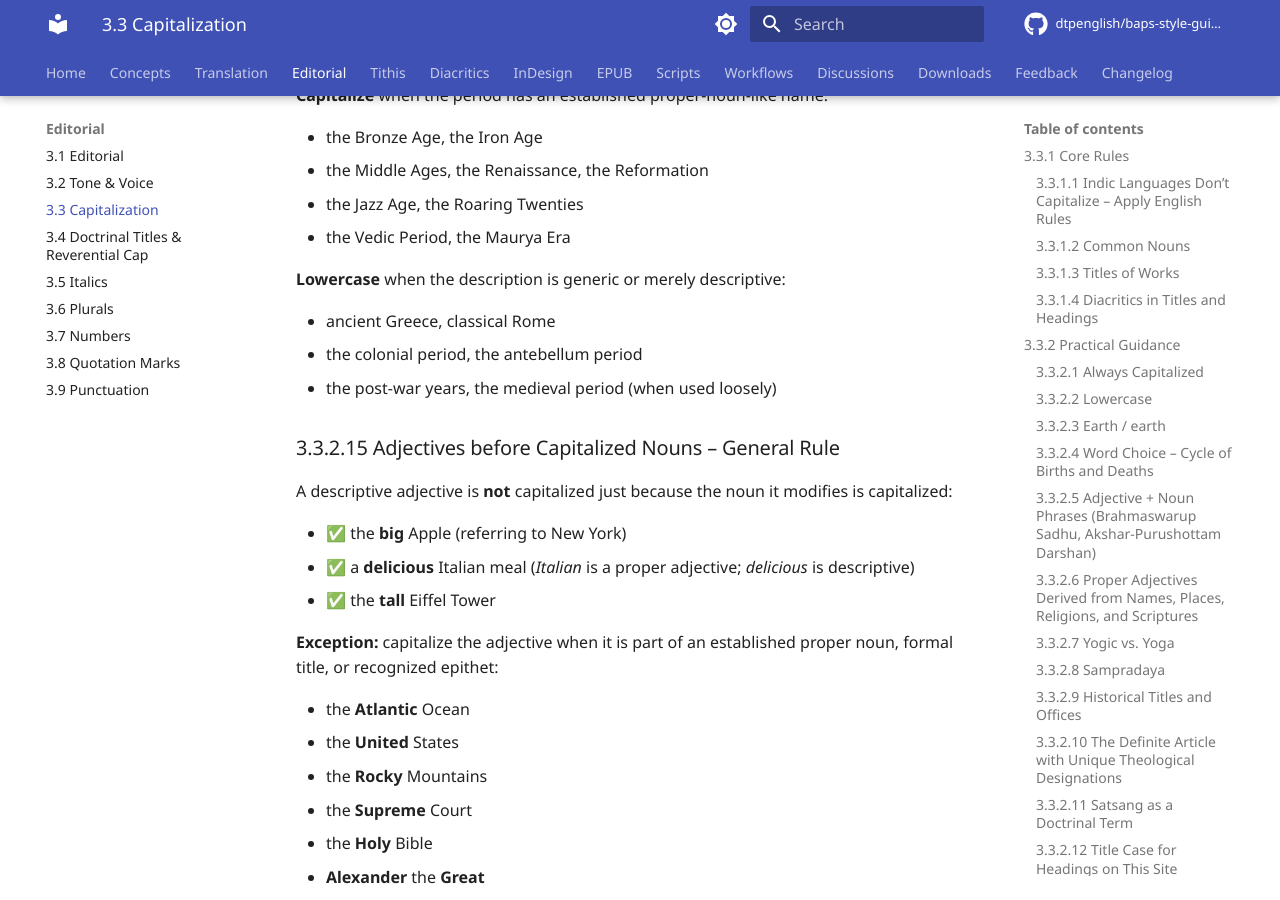
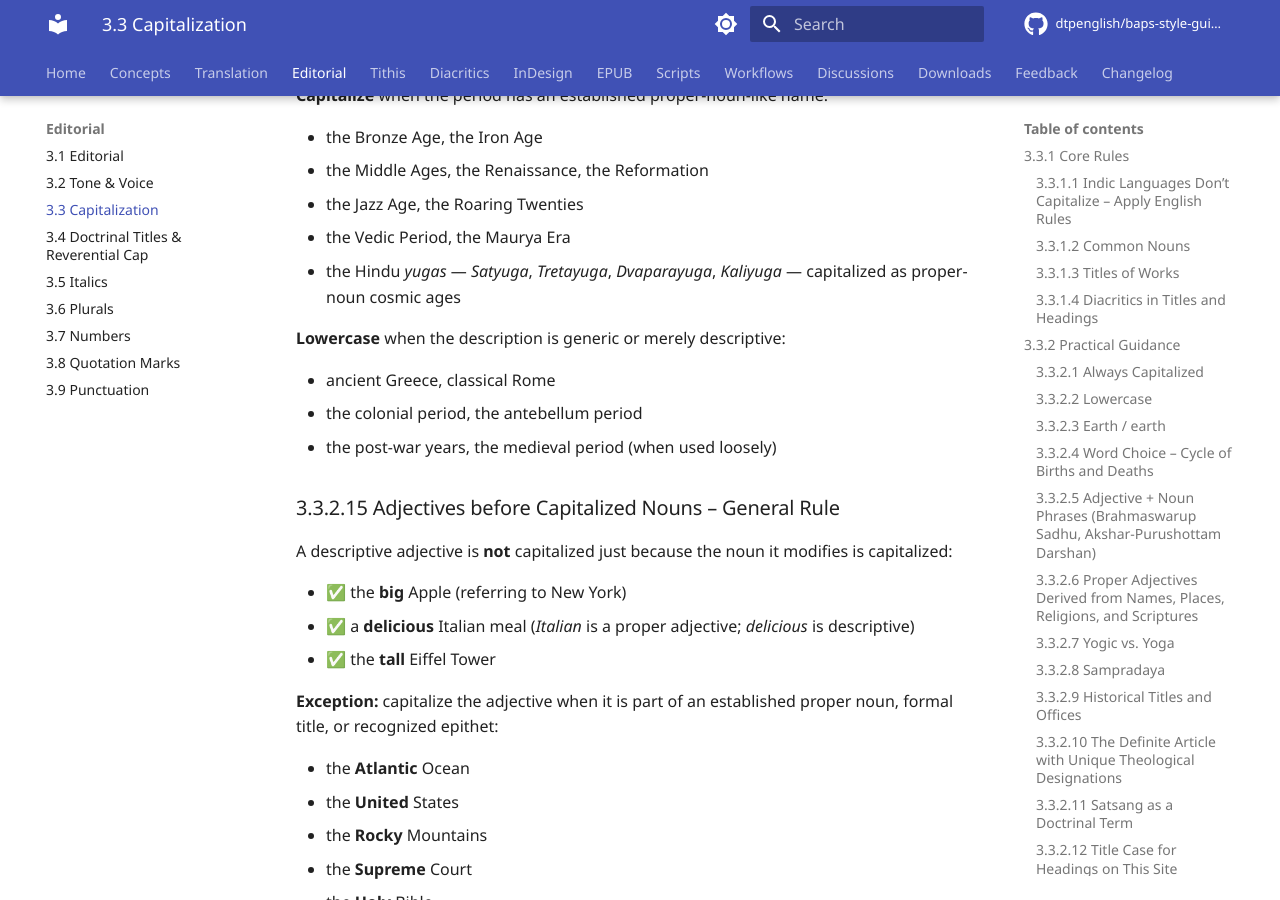
Before and after one commit to dtpenglish/baps-style-guide, an MkDocs documentation site: the page built from docs/editorial/capitalization.md, in a window 1280 px wide and 900 px high, scrolled down 5269 px. Built offline with MkDocs 1.6.1 and Material for MkDocs 9.7.7, drawn with Linux system fonts in a browser that asks for light colours; comment, search, counter and statistics services are not loaded; the version menu is left out.

Commit message:
3.3.2.14: add Hindu yugas to capitalized-time-periods list
Adds Satyuga, Tretayuga, Dvaparayuga, Kaliyuga as examples of
established proper-noun-like names that get capitalized,
alongside the existing examples (Bronze Age, Renaissance, Vedic
Period, etc.). The four yugas are named cosmic ages, parallel to
Western era names.

Co-Authored-By: Claude Opus 4.7 (1M context) <noreply@anthropic.com>

```diff
--- a/docs/editorial/capitalization.md
+++ b/docs/editorial/capitalization.md
@@ -140,6 +140,7 @@ Common terms of respect – *sir*, *ma'am*, *miss* – stay lowercase even in di
 - the Middle Ages, the Renaissance, the Reformation
 - the Jazz Age, the Roaring Twenties
 - the Vedic Period, the Maurya Era
+- the Hindu *yugas* — *Satyuga*, *Tretayuga*, *Dvaparayuga*, *Kaliyuga* — capitalized as proper-noun cosmic ages
 
 **Lowercase** when the description is generic or merely descriptive:
 
```
